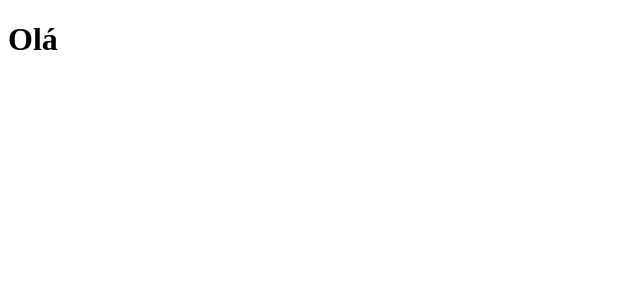
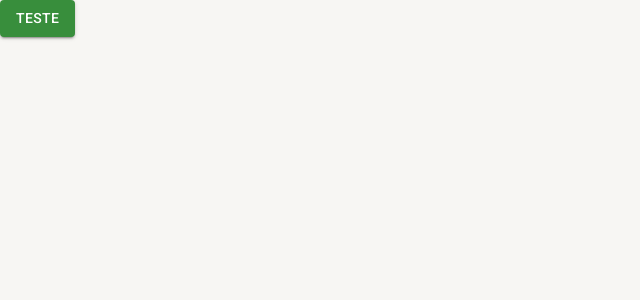
Before and after one commit to Flami22/Material-UI5-Typescript, a React (Create React App) app: page / in a window 1280 px wide. Shown: the top 300 px of the page, without its empty margins (0-640 px from the left). Built offline with nearby package versions, Linux system fonts and the light colour scheme.

Commit message:
settings theme context

```diff
--- a/public/index.html
+++ b/public/index.html
@@ -9,13 +9,19 @@
       name="description"
       content="Cadastro com operações de crud"
     />
-    <link rel="apple-touch-icon" href="%PUBLIC_URL%/logo192.png" />
+    <link
+  rel="stylesheet"
+  href="https://fonts.googleapis.com/css?family=Roboto:300,400,500,700&display=swap"
+/>
+    <link
+  rel="stylesheet"
+  href="https://fonts.googleapis.com/icon?family=Material+Icons"
+/>
 
-    <link rel="manifest" href="%PUBLIC_URL%/manifest.json" />
 
     <title>React App</title>
   </head>
-  <body>
+  <body style="margin: 0; padding: 0;">
     <noscript>Você precisa do javascript pára rodar a aplicação.</noscript>
     <div id="root"></div>
 
--- a/src/App.tsx
+++ b/src/App.tsx
@@ -1,8 +1,15 @@
+import { BrowserRouter } from 'react-router-dom';
+import { AppThemeProvider } from './context';
+import { AppRoutes } from './routes';
+
 
 export const App = () => {
   return (
-    <div className="App">
-    <h1>Olá</h1>
-    </div>
+    <AppThemeProvider>
+       <BrowserRouter>
+         <AppRoutes />
+       </BrowserRouter>
+    </AppThemeProvider>
+
   );
 }
--- /dev/null
+++ b/src/context/ThemeContext.tsx
@@ -0,0 +1,46 @@
+import { ThemeProvider } from "@emotion/react";
+import { Box } from "@mui/material";
+import React, { createContext, useCallback, useContext, useMemo, useState } from "react";
+import {DarkTheme, LightTheme} from "../themes";
+
+interface IThemeContextData {
+themeName: 'light'| 'dark';
+toggleTheme: () => void;
+
+}
+
+interface IChilden {
+    children?: React.ReactNode;
+}
+
+const ThemeContext = createContext({} as IThemeContextData);
+
+export const useAppThemeContext = () => {
+    return useContext(ThemeContext);
+}
+
+export const AppThemeProvider: React.FC<IChilden> = ({children}) => {
+    const [themeName, setThemeName] = useState<'light'| 'dark'>('light');
+
+    const toggleTheme = useCallback(() => {
+        setThemeName(oldThemeName => oldThemeName === 'light'? 'dark' : 'light');
+    },[])
+
+    const theme = useMemo(() => {
+        if(themeName === 'light') return LightTheme;
+        return DarkTheme
+    }, [themeName]);
+
+    return (
+        <ThemeContext.Provider value={{themeName, toggleTheme}}>
+            <ThemeProvider theme={theme}>
+                <Box
+                width="100vw"
+                height="100vh"
+                bgcolor={theme.palette.background.default}>
+                  {children}
+                </Box>
+            </ThemeProvider>
+        </ThemeContext.Provider>
+    );
+}
--- /dev/null
+++ b/src/context/index.ts
@@ -0,0 +1 @@
+export * from './ThemeContext';
--- a/src/hooks/index.ts
+++ b/src/hooks/index.ts
@@ -0,0 +1 @@
+export {};
--- a/src/routes/index.ts
+++ /dev/null
@@ -1 +0,0 @@
-export {};
--- /dev/null
+++ b/src/routes/index.tsx
@@ -0,0 +1,10 @@
+import { Button } from '@mui/material';
+import { Routes , Route} from 'react-router-dom';
+
+export const AppRoutes = () => {
+    return (
+         <Routes>
+         <Route path="/" element={<Button variant='contained' color='primary'>Teste</Button>}/>
+         </Routes>
+        );
+}
--- /dev/null
+++ b/src/themes/Dark.ts
@@ -0,0 +1,23 @@
+import { createTheme } from '@mui/material';
+import { cyan, green } from '@mui/material/colors';
+
+export const DarkTheme = createTheme({
+    palette: {
+        primary: {
+            main: green[700],
+            dark:green[800] ,
+            light: green[500],
+            contrastText: '#fff',
+        },
+        secondary: {
+            main: cyan[500],
+            dark:cyan[400] ,
+            light: cyan[300],
+            contrastText: '#fff',
+        },
+        background: {
+            paper: '#303134',
+            default: '#202124',
+        }
+    }
+});
--- /dev/null
+++ b/src/themes/Light.ts
@@ -0,0 +1,23 @@
+import { createTheme } from '@mui/material';
+import { cyan, green } from '@mui/material/colors';
+
+export const LightTheme = createTheme({
+    palette: {
+        primary: {
+            main: green[700],
+            dark:green[800] ,
+            light: green[500],
+            contrastText: '#fff',
+        },
+        secondary: {
+            main: cyan[500],
+            dark:cyan[400] ,
+            light: cyan[300],
+            contrastText: '#fff',
+        },
+        background: {
+            paper: '#ffffff',
+            default: '#f7f6f3',
+        }
+    }
+});
--- a/src/themes/index.ts
+++ b/src/themes/index.ts
@@ -1 +1,2 @@
-export {};
+export * from './Light';
+export * from './Dark';
```
Also changed, not shown: package.json (+7 -2 lines), 2 other files (tests, documents, lock files or other folders).
